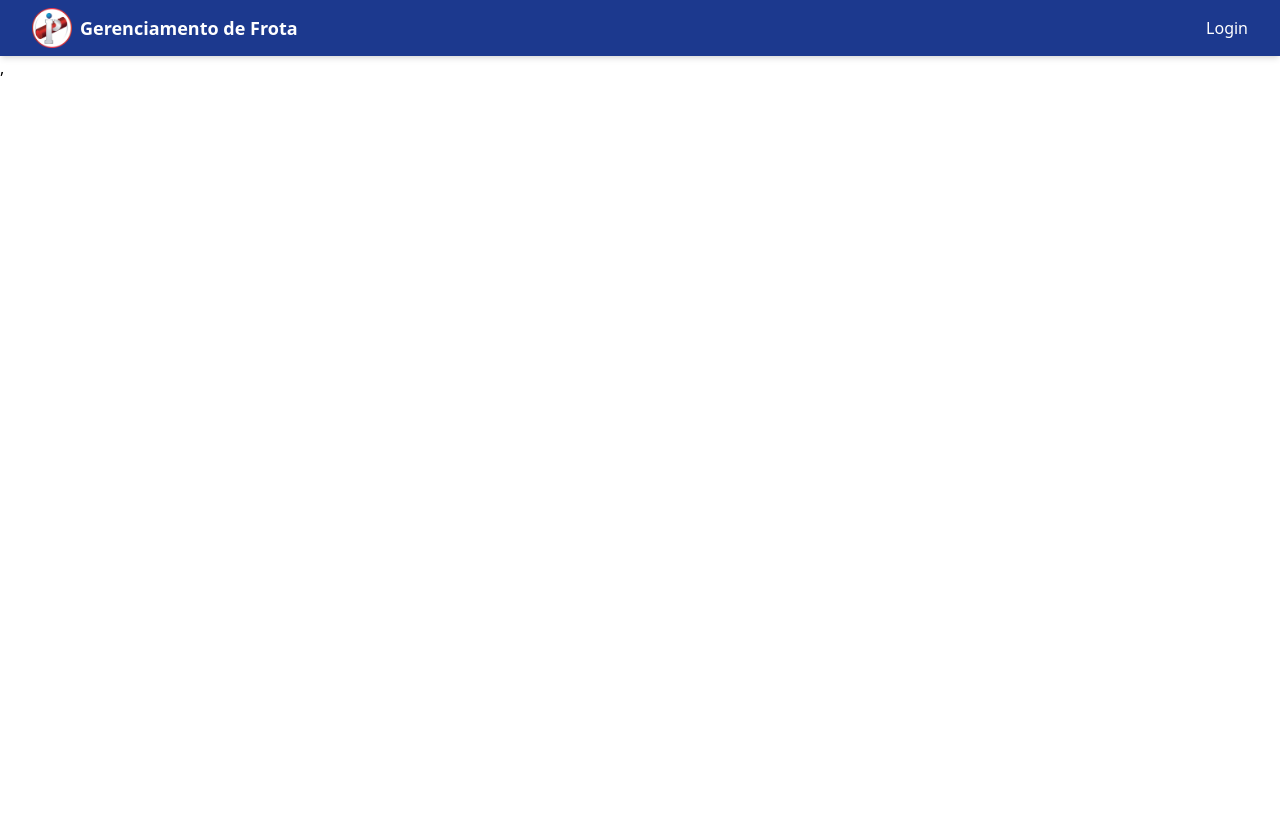
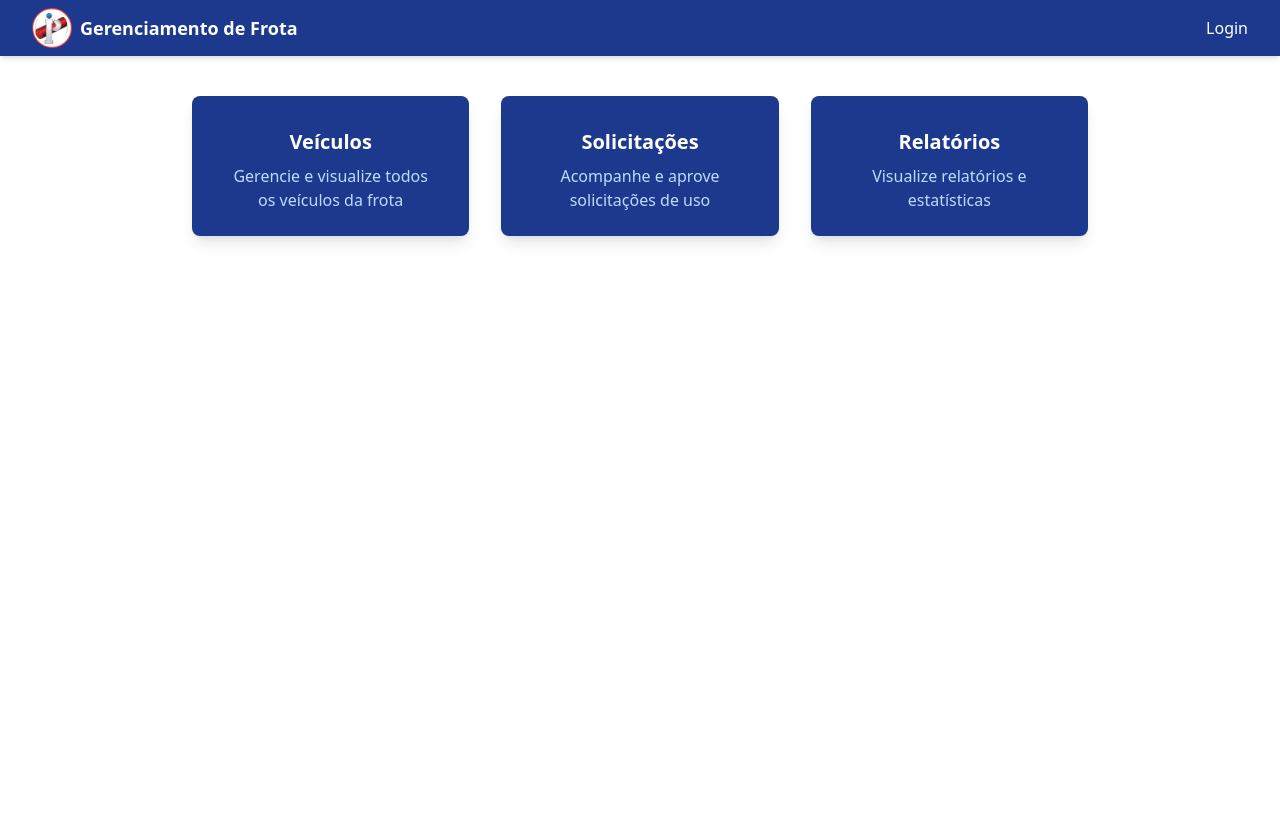
Before and after one commit to sinuehpassa/gerenciamento-frota, a Flask app: page /home in a window 1280 px wide. Before the commit the page ends 76 px from the top, so only its background shows below. Run offline with Flask 3, Linux system fonts and the light colour scheme.

Commit message:
feat: layout and navbar redirectors

```diff
--- a/src/templates/admin_templates/home.html
+++ b/src/templates/admin_templates/home.html
@@ -1,9 +1,30 @@
 {% extends "layout.html" %}
 {% block title %}Home Root{% endblock %}
 {% block head %}
-  {{ super() }}
+{{ super() }}
 {% endblock %}
 
 {% block page_content %}
-  <h1>{{ message }}, {{ username }}</h1>
+<div class="max-h-screen flex flex-col items-center justify-center ">
+  <div class="flex flex-col sm:flex-row justify-center items-center gap-8 mt-10 w-full m-5 max-w-4xl">
+    <a href="/admin/veiculos"
+      class="flex-1 max-h-35 bg-blue-900 hover:bg-blue-800 transition text-white rounded-lg shadow-lg p-8 flex flex-col items-center text-center min-w-[200px] max-w-xs">
+      <span class="text-xl font-semibold">Veículos</span>
+      <span class="text-blue-200 mt-2">Gerencie e visualize todos os veículos da frota</span>
+    </a>
+    <a href="/admin/solicitacoes"
+      class="flex-1 max-h-35 bg-blue-900 hover:bg-blue-800 transition text-white rounded-lg shadow-lg p-8 flex flex-col items-center text-center min-w-[200px] max-w-xs">
+      <span class="text-xl font-semibold">Solicitações</span>
+      <span class="text-blue-200 mt-2">Acompanhe e aprove solicitações de uso</span>
+    </a>
+    <a href="/admin/relatorios"
+      class="flex-1 max-h-35 bg-blue-900 hover:bg-blue-800 transition text-white rounded-lg shadow-lg p-8 flex flex-col items-center text-center min-w-[200px] max-w-xs">
+      <span class="text-xl font-semibold">Relatórios</span>
+      <span class="text-blue-200 mt-2">Visualize relatórios e estatísticas</span>
+    </a>
+  </div>
+  <div class="h-[70vh] w-full overflow-y-hidden">
+
+  </div>
+</div>
 {% endblock %}
--- a/src/templates/admin_templates/vehicles.html
+++ b/src/templates/admin_templates/vehicles.html
@@ -5,7 +5,5 @@
 {% endblock %}
 
 {% block page_content %}
-  <div class="h-full border min-h-screen bg-red-900">
 
-  </div>
 {% endblock %}
--- a/src/templates/layout.html
+++ b/src/templates/layout.html
@@ -23,10 +23,10 @@
             <ul class="hidden md:flex gap-6 items-center text-white font-medium text-base" id="navbar-links">
             {% if current_user.is_authenticated and current_user.is_admin %}
                 <li><a href="{{ url_for('home') }}" class="hover:text-blue-300 transition">Home</a></li>
-                <li><a href="{{ url_for('routes.admin_vehicles') }}" class="hover:text-blue-300 transition">Veiculos</a></li>
-                <li><a href="{{ url_for('routes.admin_requests') }}" class="hover:text-blue-300 transition">Solicitacoes</a></li>
+                <li><a href="{{ url_for('routes.admin_vehicles') }}" class="hover:text-blue-300 transition">Veículos</a></li>
+                <li><a href="{{ url_for('routes.admin_requests') }}" class="hover:text-blue-300 transition">Solicitações</a></li>
                 <li><a href="{{ url_for('routes.admin_reports') }}" class="hover:text-blue-300 transition">Relatórios</a></li>
-                <li><a href="{{ url_for('routes.admin_users') }}" class="hover:text-blue-300 transition">Usuarios</a></li>
+                <li><a href="{{ url_for('routes.admin_users') }}" class="hover:text-blue-300 transition">Usuários</a></li>
                 <li><a href="{{ url_for('security.logout')}}" class="hover:text-blue-300 transition">Logout</a></li>
                 <li><span class="bg-blue-800 px-2 py-1 rounded">Usuário: {{ username }}</span></li>
             {% elif current_user.is_authenticated and current_user.is_user %}
```
